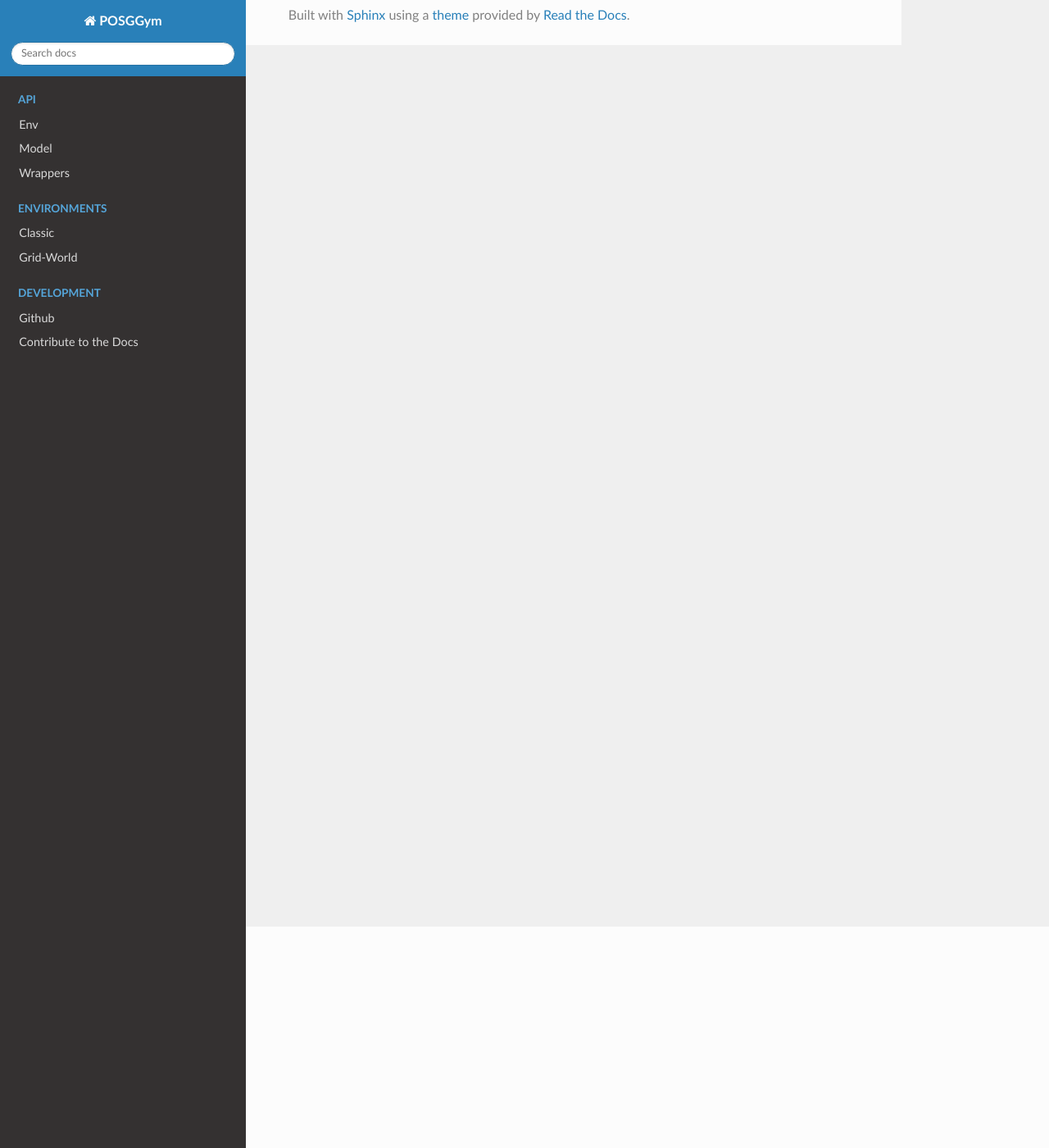
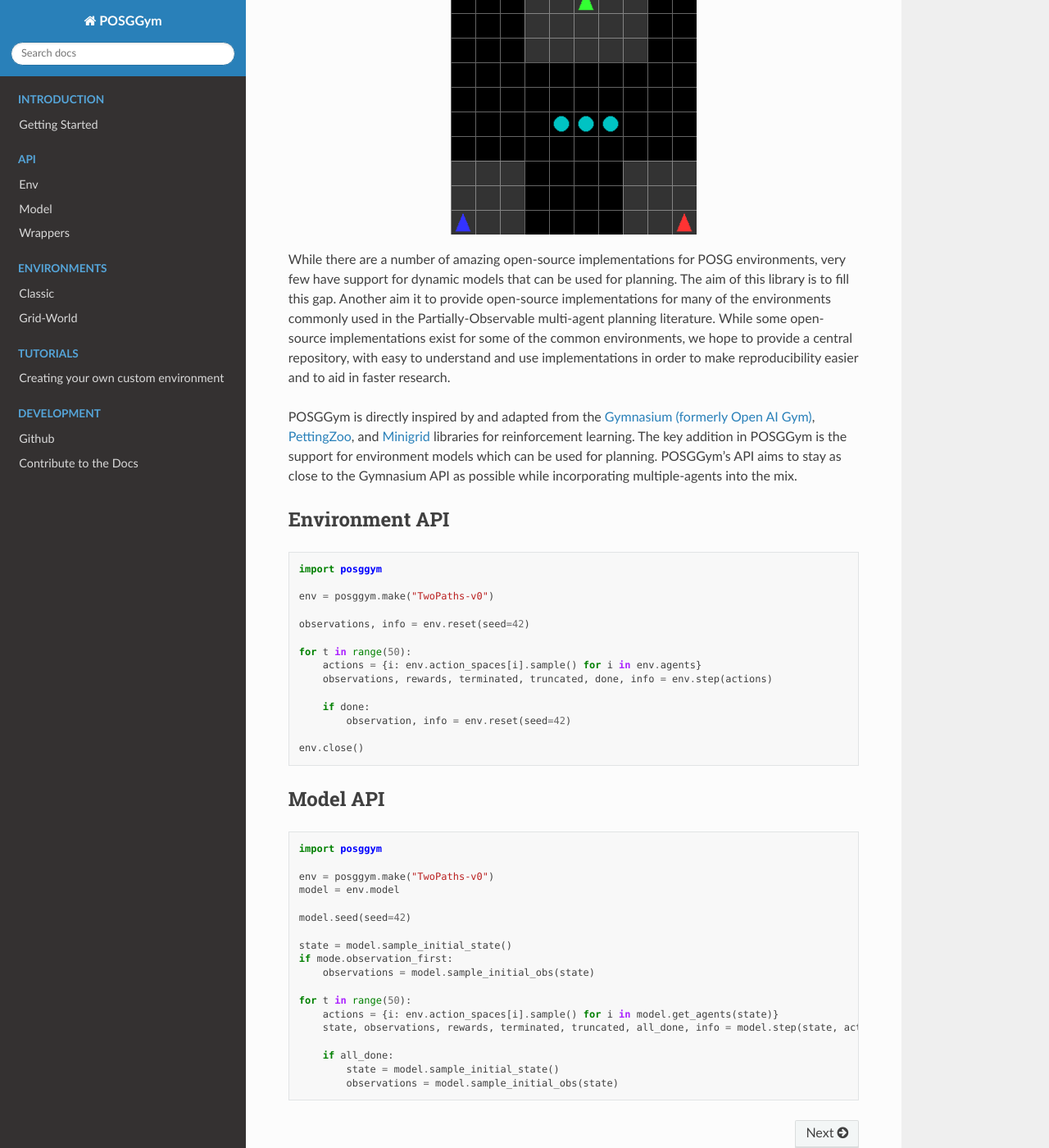
Before and after one commit to RDLLab/posggym, a Sphinx documentation site: the page built from docs/index.md, in a window 1280 px wide and 1400 px high, scrolled down 270 px. Shown: the whole window at 82% size. Built offline with Sphinx 7.4.7 and the Read the Docs theme 2.0.0, drawn with Linux system fonts in a browser that asks for light colours; pages that are not in the unit, such as notebooks, are missing from menus; some of the changed text lies outside the part shown.

````diff
--- a/docs/index.md
+++ b/docs/index.md
@@ -4,7 +4,73 @@ firstpage:
 lastpage:
 ---
 
-# Welcome to POSGGym's documentation!
+# POSGGym
+
+**POSGGym is an open source Python library providing implementations of Partially Observable Stochastic Game (POSG) environments coupled with dynamic models of each environment, all under a unified API**.
+
+```{figure} _static/videos/grid_world/predator_prey.gif
+   :alt: Predator Prey
+   :width: 300
+   :align: center
+```
+
+<br/>
+
+While there are a number of amazing open-source implementations for POSG environments, very few have support for dynamic models that can be used for planning. The aim of this library is to fill this gap. Another aim it to provide open-source implementations for many of the environments commonly used in the Partially-Observable multi-agent planning literature. While some open-source implementations exist for some of the common environments, we hope to provide a central repository, with easy to understand and use implementations in order to make reproducibility easier and to aid in faster research.
+
+POSGGym is directly inspired by and adapted from the [Gymnasium (formerly Open AI Gym)](https://gymnasium.farama.org/), [PettingZoo](https://pettingzoo.farama.org/), and [Minigrid](https://minigrid.farama.org/) libraries for reinforcement learning. The key addition in POSGGym is the support for environment models which can be used for planning. POSGGym's API aims to stay as close to the Gymnasium API as possible while incorporating multiple-agents into the mix.
+
+
+## Environment API
+
+```{code-block} python
+import posggym
+
+env = posggym.make("TwoPaths-v0")
+
+observations, info = env.reset(seed=42)
+
+for t in range(50):
+    actions = {i: env.action_spaces[i].sample() for i in env.agents}
+    observations, rewards, terminated, truncated, done, info = env.step(actions)
+
+    if done:
+        observation, info = env.reset(seed=42)
+
+env.close()
+```
+
+## Model API
+
+```{code-block} python
+import posggym
+
+env = posggym.make("TwoPaths-v0")
+model = env.model
+
+model.seed(seed=42)
+
+state = model.sample_initial_state()
+if mode.observation_first:
+    observations = model.sample_initial_obs(state)
+
+for t in range(50):
+    actions = {i: env.action_spaces[i].sample() for i in model.get_agents(state)}
+    state, observations, rewards, terminated, truncated, all_done, info = model.step(state, actions)
+
+    if all_done:
+        state = model.sample_initial_state()
+        observations = model.sample_initial_obs(state)
+```
+
+
+```{toctree}
+:hidden:
+:caption: Introduction
+
+intro/getting_started
+
+```
 
 ```{toctree}
 :hidden:
@@ -25,6 +91,13 @@ environments/grid_world
 
 ```{toctree}
 :hidden:
+:caption: Tutorials
+
+tutorials/environment_creation.md
+```
+
+```{toctree}
+:hidden:
 :caption: Development
 
 Github <https://github.com/RDLLab/posggym>
--- /dev/null
+++ b/docs/tutorials/environment_creation.md
@@ -0,0 +1,9 @@
+---
+layout: "tutorials"
+title: Environment Creation
+firstpage:
+---
+
+# Creating your own custom environment
+
+Coming soon.
````
Also changed, not shown: docs/intro/getting_started.md (added, +38 -0 lines).
